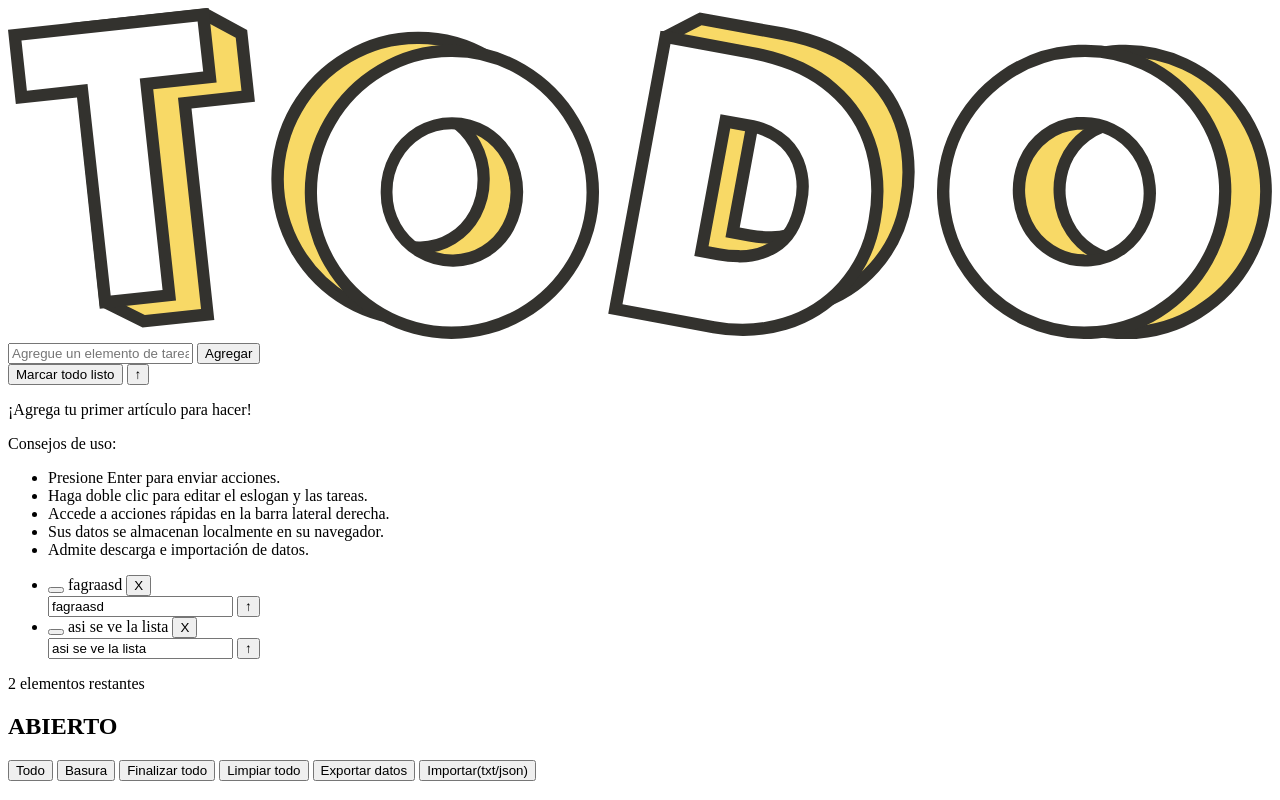
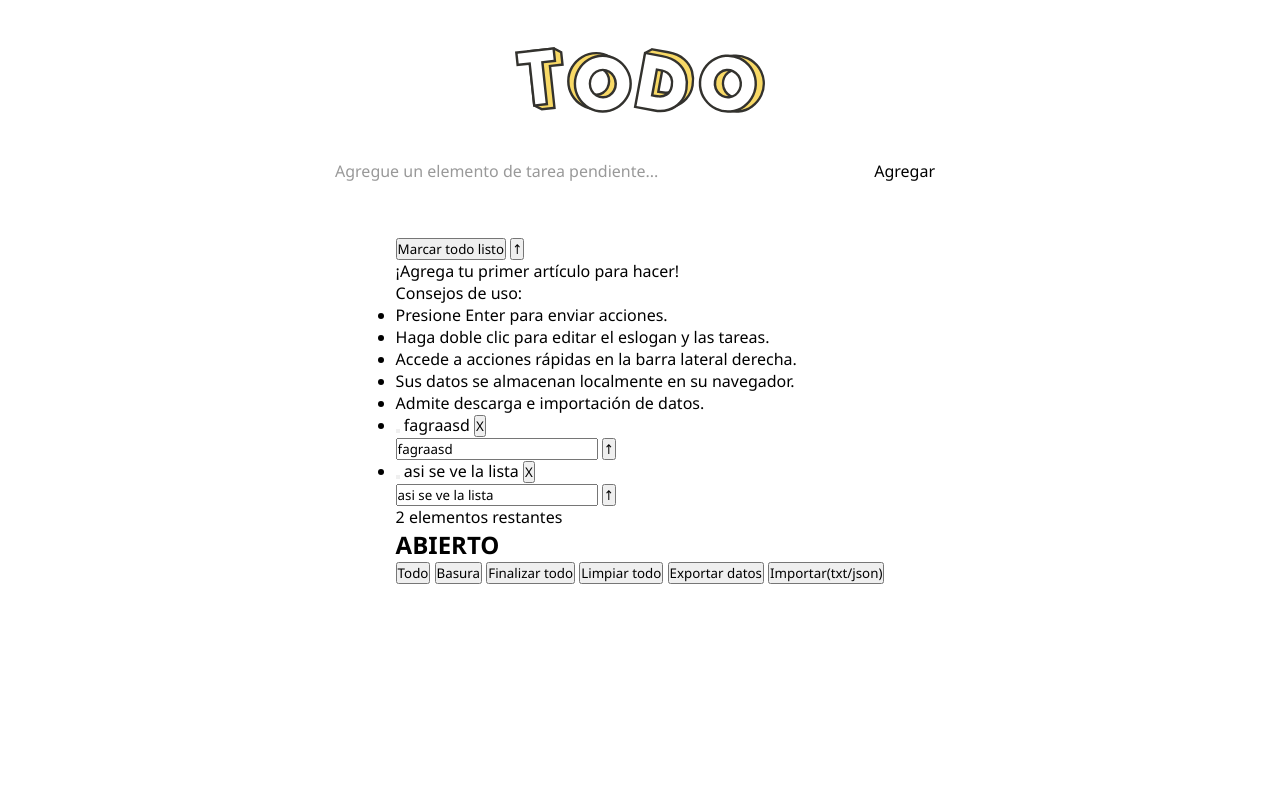
Before and after one commit to ricardo-aponte/To-do-list, a plain HTML site: page frontend/index.html in a window 1280 px wide. Drawn offline with Linux system fonts and the light colour scheme.

Commit message:
archivos

```diff
--- a/index.html
+++ b/frontend/index.html
@@ -4,28 +4,24 @@
     <meta charset="UTF-8">
     <meta name="viewport" content="width=device-width, initial-scale=1.0">
     <title>To-Do List</title>
+    <link rel="stylesheet" href="style.css">
     </head>
 <body>
 
     <div class="app-wrapper">
-
         <header class="app-header">
             <img src="image/todo.svg" alt="TODO Logo" class="logo-image">
         </header>
-
         <form class="add-task-form">
             <input type="text" placeholder="Agregue un elemento de tarea pendiente..." class="task-input" required>
             <button type="submit" class="add-btn">Agregar</button>
         </form>
-
         <main class="content-layout">
-
             <section class="tasks-section">
                 <div class="tasks-toolbar">
                     <button class="mark-all-btn">Marcar todo listo</button>
                     <button class="scroll-top-btn">↑</button>
                 </div>
-
                 <div class="empty-state" id="emptyStateContainer">
                     <p>¡Agrega tu primer artículo para hacer! </p>
                     <p>Consejos de uso:</p>
@@ -37,7 +33,6 @@
                         <li> Admite descarga e importación de datos.</li>
                     </ul>
                 </div>
-
                 <ul class="task-list" id="taskListContainer">
 
                     <li class="task-item">
--- /dev/null
+++ b/frontend/style.css
@@ -0,0 +1,76 @@
+* {
+    margin: 0;
+    padding: 0;
+    box-sizing: border-box;
+    font-family: 'Segoe UI', Tahoma, Geneva, Verdana, sans-serif;
+}
+
+body {
+    background-color: var(--bg-color);
+    background-image: radial-gradient(var(--dot-color) 2px, transparent 2px);
+    background-size: 20px 20px;
+    color: var(--border-color);
+    min-height: 100vh;
+    display: flex;
+    justify-content: center;
+    padding: 40px 20px;
+}
+
+.app-wrapper {
+    width: 100%;
+    max-width: 900px;
+    display: flex;
+    flex-direction: column;
+    align-items: center;
+    gap: 20px;
+}
+
+.logo-image {
+    width: 250px;
+    height: 80px;
+    object-fit: contain;
+}
+
+
+
+.add-task-form {
+    display: flex;
+    width: 100%;
+    max-width: 650px;
+    background-color: #ffffff;
+    border: var(--border-width) solid var(--border-color);
+    border-radius: 8px;
+    box-shadow: var(--box-shadow-hard);
+    overflow: hidden;
+    margin-bottom: 20px;
+}
+
+.task-input {
+    flex-grow: 1;
+    padding: 15px 20px;
+    border: none;
+    outline: none;
+    font-size: 16px;
+    color: var(--border-color);
+    background-color: transparent;
+}
+
+.task-input::placeholder {
+    color: #999;
+}
+
+.add-btn {
+    background-color: var(--primary-pink);
+    color: var(--border-color);
+    border: none;
+    border-left: var(--border-width) solid var(--border-color);
+    padding: 0 30px;
+    font-size: 16px;
+    cursor: pointer;
+    transition: background-color 0.2s ease;
+}
+
+
+.add-btn:hover {
+    background-color: #ffb8c9;
+}
```
Also changed, not shown: frontend/image/todo.svg (renamed from image/todo.svg), style.css (deleted).
